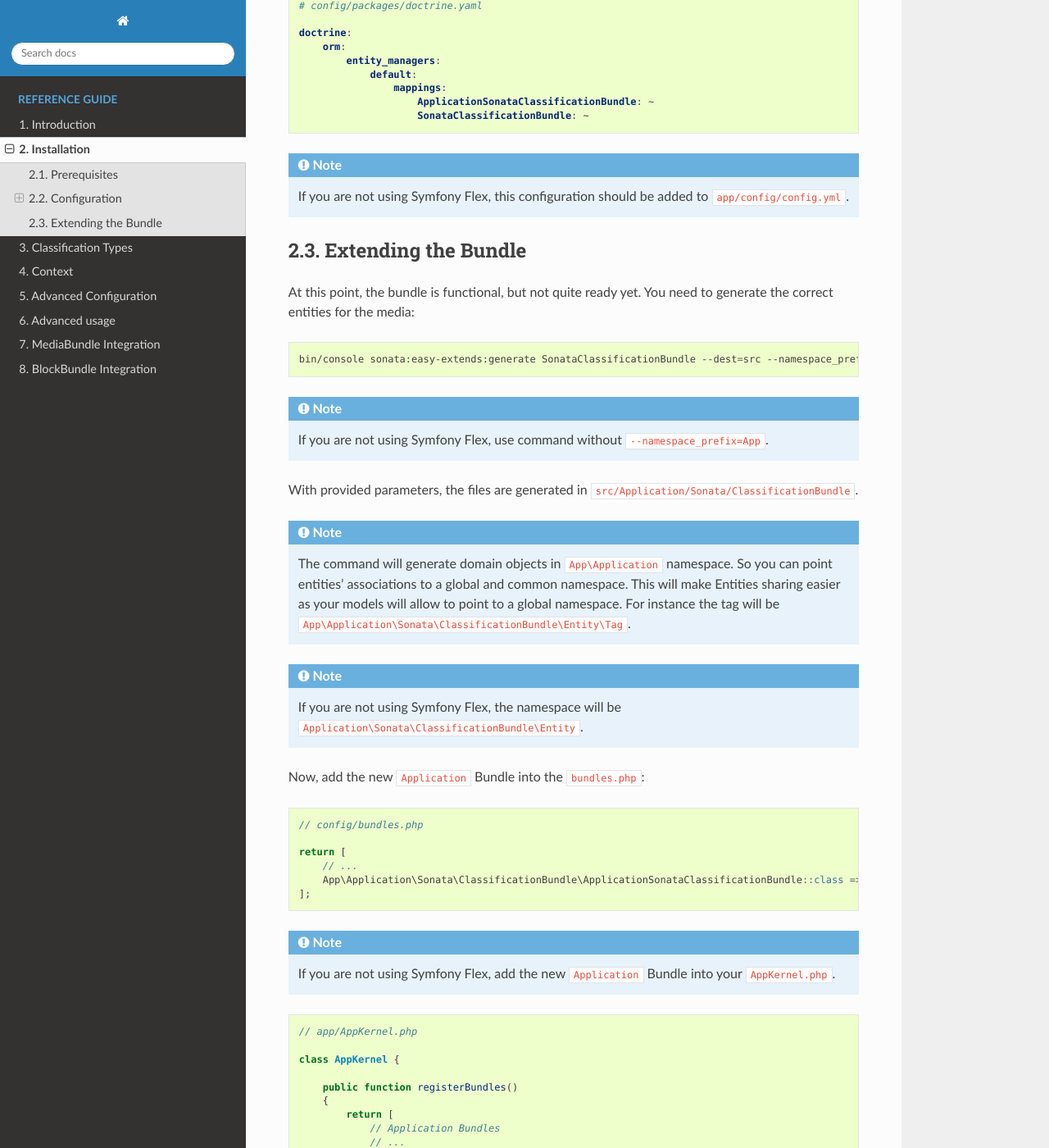
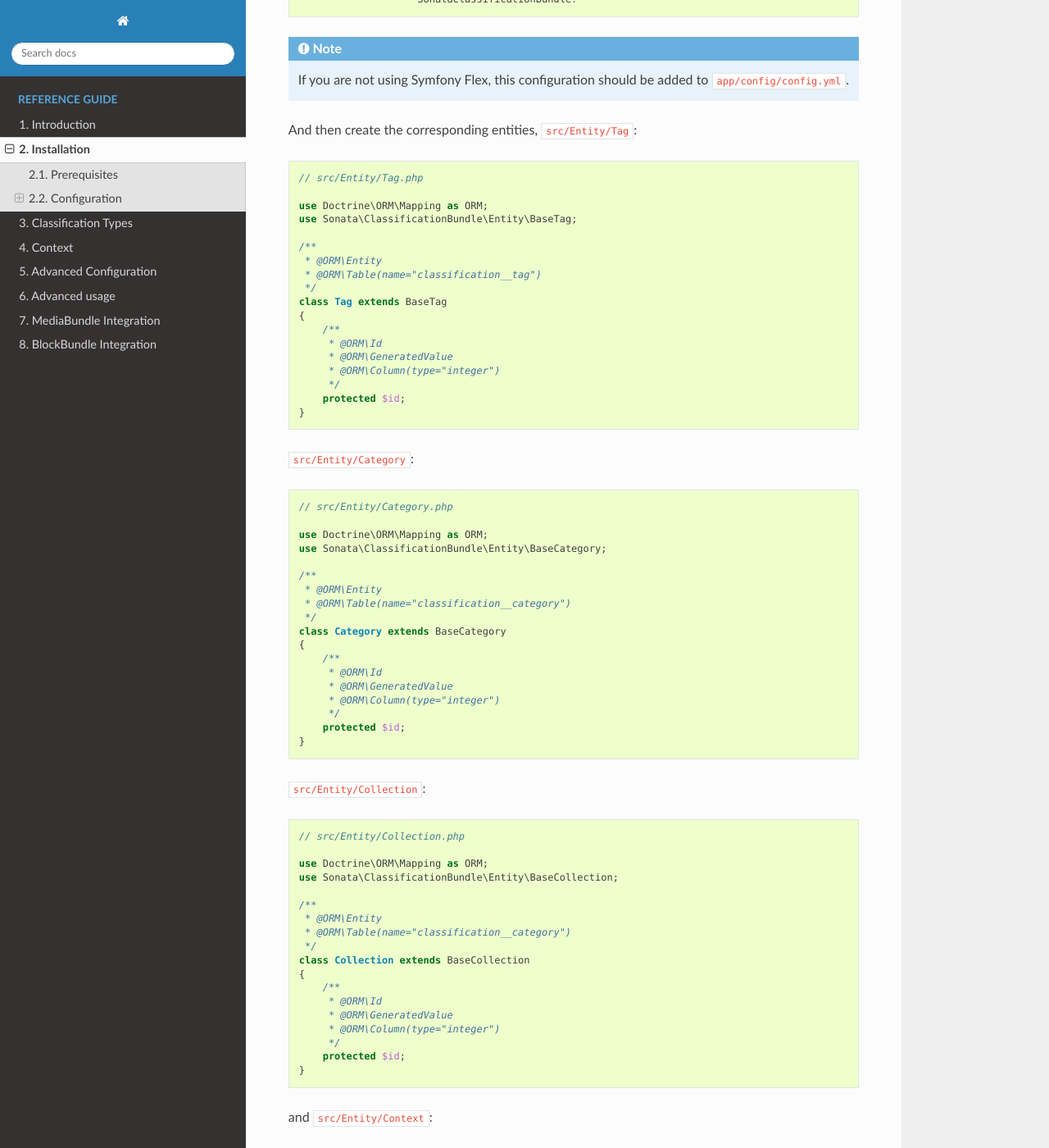
Before and after one commit to sonata-project/SonataClassificationBundle, a Sphinx documentation site: the page built from docs/reference/installation.rst, in a window 1280 px wide and 1400 px high, scrolled down 1123 px. Shown: the whole window at 82% size. Built offline with Sphinx 7.4.7 and the Read the Docs theme 2.0.0, drawn with Linux system fonts in a browser that asks for light colours; some of the changed text lies outside the part shown.

Commit message:
Remove SonataEasyExtendsBundle

```diff
--- a/composer.json
+++ b/composer.json
@@ -28,7 +28,6 @@
         "sonata-project/datagrid-bundle": "^2.3",
         "sonata-project/doctrine-extensions": "^1.5.1",
         "sonata-project/doctrine-orm-admin-bundle": "^3.4",
-        "sonata-project/easy-extends-bundle": "^2.5",
         "symfony/config": "^3.4 || ^4.2",
         "symfony/console": "^3.4 || ^4.2",
         "symfony/dependency-injection": "^3.4 || ^4.2",
@@ -47,6 +46,7 @@
     "require-dev": {
         "friendsofsymfony/rest-bundle": "^2.1",
         "jms/serializer-bundle": "^1.0 || ^2.0",
+        "matthiasnoback/symfony-dependency-injection-test": "^4.1",
         "sonata-project/block-bundle": "^3.16.1",
         "sonata-project/media-bundle": "^3.17",
         "symfony/phpunit-bridge": "^5.0"
--- a/docs/reference/installation.rst
+++ b/docs/reference/installation.rst
@@ -8,19 +8,13 @@
 Prerequisites
 -------------
 
-PHP 7.1 and Symfony >=3.4 or >= 4.2 are needed to make this bundle work, there are
-also some Sonata dependencies that need to be installed and configured beforehand:
+PHP 7.1 and Symfony >=3.4 or >= 4.2 are needed to make this bundle work.
 
-* `SonataEasyExtendsBundle <https://sonata-project.org/bundles/easy-extends>`_
-
-Add ``SonataClassificationBundle`` via composer:
-
-.. code-block:: bash
+Add ``SonataClassificationBundle`` via composer::
 
    composer require sonata-project/classification-bundle
 
 Now, add the new ``SonataClassificationBundle`` to ``bundles.php`` file::
-
 
     // config/bundles.php
 
@@ -29,12 +23,7 @@
         Sonata\ClassificationBundle\SonataClassificationBundle::class => ['all' => true],
     ];
 
-.. note::
-
-    If you are not using Symfony Flex, you should enable bundles in your
-    ``AppKernel.php``.
-
-.. code-block:: php
+If you are not using Symfony Flex, you should enable bundles in your ``AppKernel.php``::
 
     // app/AppKernel.php
 
@@ -49,11 +38,9 @@
 Configuration
 -------------
 
-Doctrine Configuration
-~~~~~~~~~~~~~~~~~~~~~~
-Add these bundles in the config mapping definition (or enable `auto_mapping`_):
-
-.. code-block:: yaml
+Doctrine ORM Configuration
+~~~~~~~~~~~~~~~~~~~~~~~~~~
+Add this bundle in the config mapping definition (or enable `auto_mapping`_)::
 
     # config/packages/doctrine.yaml
 
@@ -62,7 +49,6 @@
             entity_managers:
                 default:
                     mappings:
-                        ApplicationSonataClassificationBundle: ~
                         SonataClassificationBundle: ~
 
 .. note::
@@ -70,87 +56,178 @@
     If you are not using Symfony Flex, this configuration should be added
     to ``app/config/config.yml``.
 
-Extending the Bundle
---------------------
-At this point, the bundle is functional, but not quite ready yet. You need to
-generate the correct entities for the media:
+And then create the corresponding entities, ``src/Entity/Tag``::
 
-.. code-block:: bash
+    // src/Entity/Tag.php
 
-    bin/console sonata:easy-extends:generate SonataClassificationBundle --dest=src --namespace_prefix=App
+    use Doctrine\ORM\Mapping as ORM;
+    use Sonata\ClassificationBundle\Entity\BaseTag;
 
-.. note::
-
-    If you are not using Symfony Flex, use command without ``--namespace_prefix=App``.
-
-With provided parameters, the files are generated in ``src/Application/Sonata/ClassificationBundle``.
-
-.. note::
-
-    The command will generate domain objects in ``App\Application`` namespace.
-    So you can point entities' associations to a global and common namespace.
-    This will make Entities sharing easier as your models will allow to
-    point to a global namespace. For instance the tag will be
-    ``App\Application\Sonata\ClassificationBundle\Entity\Tag``.
-
-.. note::
-
-    If you are not using Symfony Flex, the namespace will be ``Application\Sonata\ClassificationBundle\Entity``.
-
-Now, add the new ``Application`` Bundle into the ``bundles.php``::
-
-    // config/bundles.php
-
-    return [
-        // ...
-        App\Application\Sonata\ClassificationBundle\ApplicationSonataClassificationBundle::class => ['all' => true],
-    ];
-
-.. note::
-
-    If you are not using Symfony Flex, add the new ``Application`` Bundle into your
-    ``AppKernel.php``.
-
-.. code-block:: php
-
-    // app/AppKernel.php
-
-    class AppKernel {
-
-        public function registerBundles()
-        {
-            return [
-                // Application Bundles
-                // ...
-                new Application\Sonata\ClassificationBundle\ApplicationSonataClassificationBundle(),
-                // ...
-            ];
-        }
+    /**
+     * @ORM\Entity
+     * @ORM\Table(name="classification__tag")
+     */
+    class Tag extends BaseTag
+    {
+        /**
+         * @ORM\Id
+         * @ORM\GeneratedValue
+         * @ORM\Column(type="integer")
+         */
+        protected $id;
     }
 
-And configure ``ClassificationBundle`` to use the newly generated classes:
+``src/Entity/Category``::
 
-.. code-block:: yaml
+    // src/Entity/Category.php
+
+    use Doctrine\ORM\Mapping as ORM;
+    use Sonata\ClassificationBundle\Entity\BaseCategory;
+
+    /**
+     * @ORM\Entity
+     * @ORM\Table(name="classification__category")
+     */
+    class Category extends BaseCategory
+    {
+        /**
+         * @ORM\Id
+         * @ORM\GeneratedValue
+         * @ORM\Column(type="integer")
+         */
+        protected $id;
+    }
+
+``src/Entity/Collection``::
+
+    // src/Entity/Collection.php
+
+    use Doctrine\ORM\Mapping as ORM;
+    use Sonata\ClassificationBundle\Entity\BaseCollection;
+
+    /**
+     * @ORM\Entity
+     * @ORM\Table(name="classification__category")
+     */
+    class Collection extends BaseCollection
+    {
+        /**
+         * @ORM\Id
+         * @ORM\GeneratedValue
+         * @ORM\Column(type="integer")
+         */
+        protected $id;
+    }
+
+and ``src/Entity/Context``::
+
+    // src/Entity/Context.php
+
+    use Doctrine\ORM\Mapping as ORM;
+    use Sonata\ClassificationBundle\Entity\BaseContext;
+
+    /**
+     * @ORM\Entity
+     * @ORM\Table(name="classification__category")
+     */
+    class Context extends BaseContext
+    {
+        /**
+         * @ORM\Id
+         * @ORM\GeneratedValue
+         * @ORM\Column(type="integer")
+         */
+        protected $id;
+    }
+
+The only thing left is to update your schema::
+
+    bin/console doctrine:schema:update --force
+
+Doctrine MongoDB Configuration
+~~~~~~~~~~~~~~~~~~~~~~~~~~~~~~
+
+You have to create the corresponding documents, ``src/Document/Tag``::
+
+    // src/Document/Tag.php
+
+    use Doctrine\ODM\MongoDB\Mapping\Annotations as ODM;
+    use Sonata\ClassificationBundle\Document\BaseTag;
+
+    /**
+     * @ODM\Document
+     */
+    class Tag extends BaseTag
+    {
+        /**
+         * @ODM\Id
+         */
+        protected $id;
+    }
+
+``src/Document/Category``::
+
+    // src/Document/Category.php
+
+    use Doctrine\ORM\Mapping as ORM;
+    use Sonata\ClassificationBundle\Document\BaseCategory;
+
+    /**
+     * @ORM\Document
+     */
+    class Category extends BaseCategory
+    {
+        /**
+         * @ODM\Id
+         */
+        protected $id;
+    }
+
+``src/Document/Collection``::
+
+    // src/Document/Collection.php
+
+    use Doctrine\ORM\Mapping as ORM;
+    use Sonata\ClassificationBundle\Document\BaseCollection;
+
+    /**
+     * @ORM\Document
+     */
+    class Collection extends BaseCollection
+    {
+        /**
+         * @ODM\Id
+         */
+        protected $id;
+    }
+
+and ``src/Document/Context``::
+
+    // src/Document/Context.php
+
+    use Doctrine\ORM\Mapping as ORM;
+    use Sonata\ClassificationBundle\Document\BaseContext;
+
+    /**
+     * @ORM\Document
+     */
+    class Context extends BaseContext
+    {
+        /**
+         * @ODM\Id
+         */
+        protected $id;
+    }
+
+And then configure ``ClassificationBundle`` to use the newly generated classes::
 
     # config/packages/sonata.yaml
 
     sonata_classification:
         class:
-            tag: App\Application\Sonata\ClassificationBundle\Entity\Tag
-            category: App\Application\Sonata\ClassificationBundle\Entity\Category
-            collection: App\Application\Sonata\ClassificationBundle\Entity\Collection
-            context: App\Application\Sonata\ClassificationBundle\Entity\Context
+            tag: App\Entity\Tag
+            category: App\Entity\Category
+            collection: App\Entity\Collection
+            context: App\Entity\Context
 
-
-.. note::
-
-    If you are not using Symfony Flex, add classes without the ``App\``
-    part and this configuration should be added to ``app/config/config.yml``
-
-The only thing left is to update your schema:
-
-.. code-block:: bash
-
-    bin/console doctrine:schema:update --force
-
-.. _`auto_mapping`: http://symfony.com/doc/2.0/reference/configuration/doctrine.html#configuration-overview
+.. _`auto_mapping`: http://symfony.com/doc/4.4/reference/configuration/doctrine.html#configuration-overview
```
Also changed, not shown: docs/reference/advanced_configuration.rst (+5 -5 lines), 9 other files.
